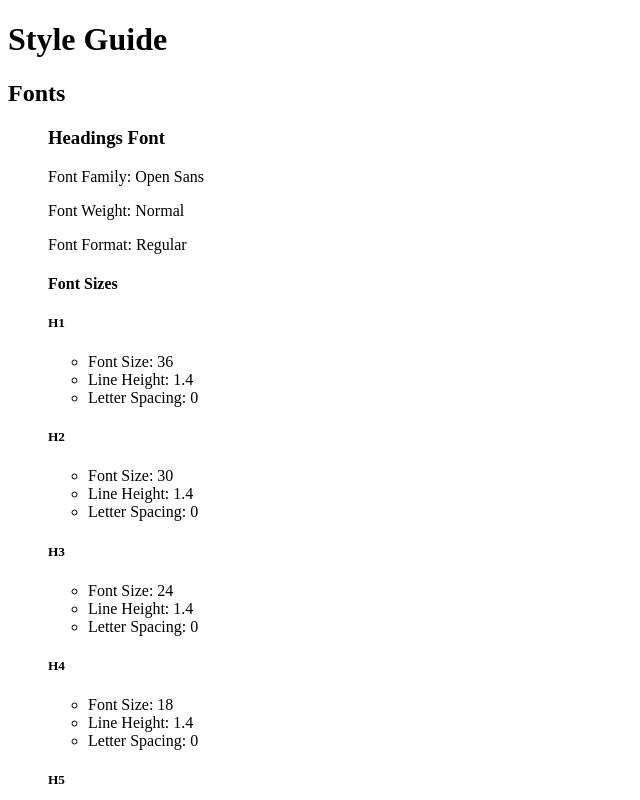
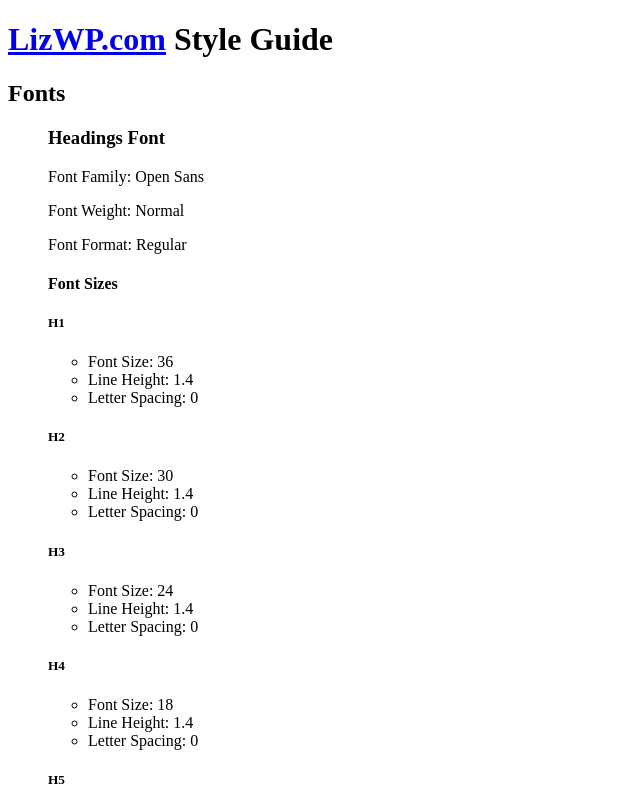
Before and after one commit to tonomoshia/lizwpstyleguide, a plain HTML site: page index.html in a window 1280 px wide. Shown: the top 800 px of the page, without its empty margins (0-640 px from the left). Drawn offline with Linux system fonts and the light colour scheme.

Commit message:
updated title with site name and link

```diff
--- a/index.html
+++ b/index.html
@@ -8,7 +8,7 @@
 </head>
 
 <body>
-    <h1>Style Guide</h1>
+    <h1><a href="https://lizp.com">LizWP.com</a> Style Guide</h1>
             <h2>Fonts</h2>
             <ul>
             <h3>Headings Font</h3>
```
